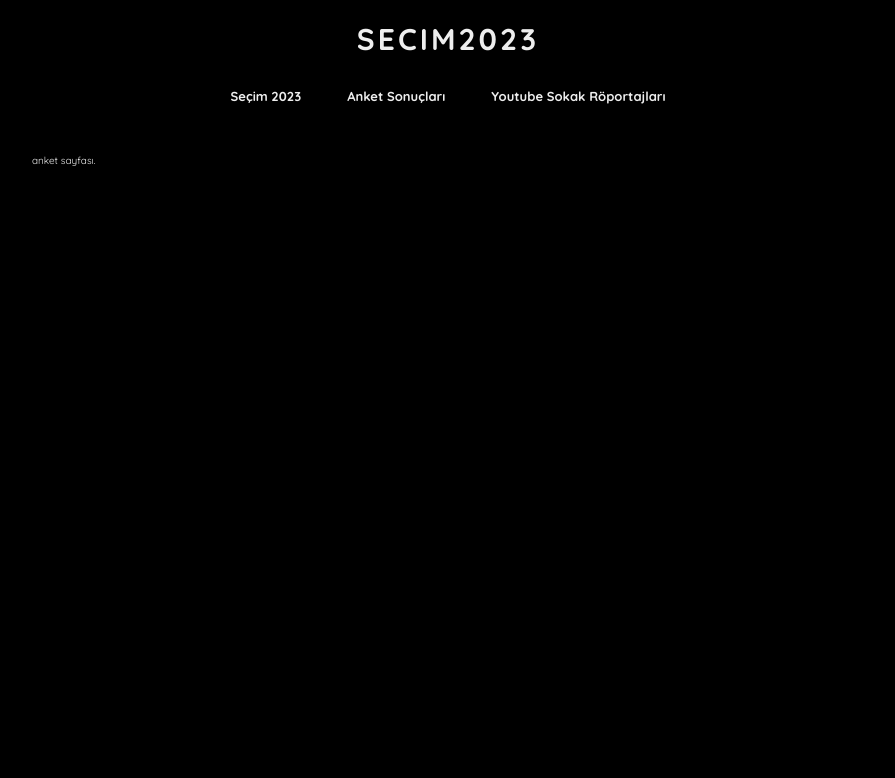
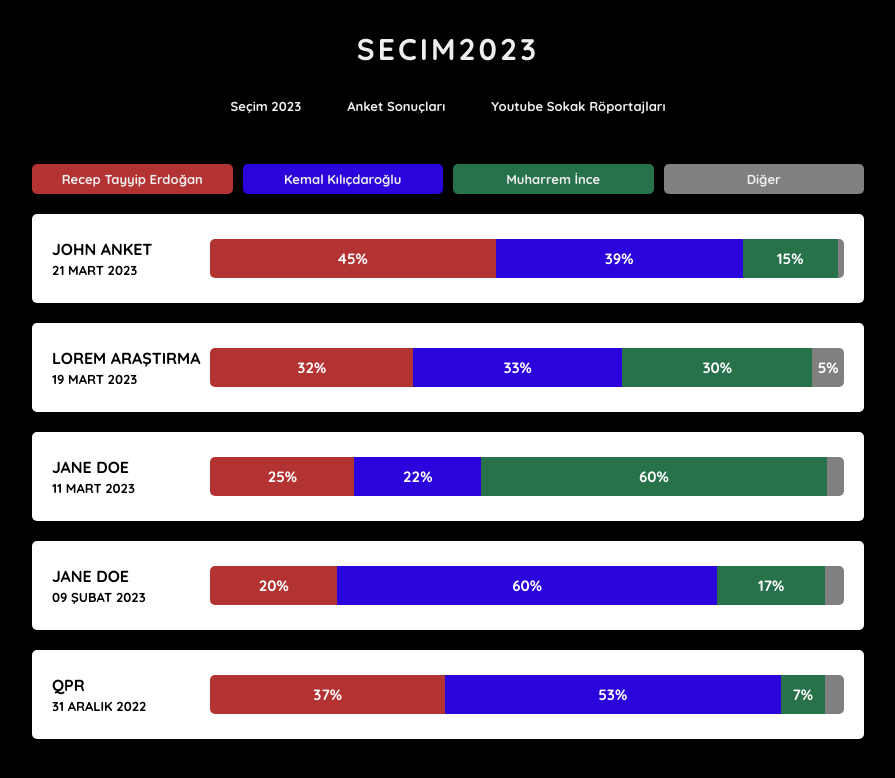
Before and after one commit to enesyukselx/2023secim, a Next.js app: page /anket in a window 1280 px wide. Shown: the top 778 px of the page, without its empty margins (192-1087 px from the left). Built offline with nearby package versions, Linux system fonts and the light colour scheme.

Commit message:
finish anket page

```diff
--- a/src/app/anket/page.js
+++ b/src/app/anket/page.js
@@ -1,5 +1,117 @@
+"use client";
+
+import { useState, useEffect } from "react";
+import styles from "./page.module.scss";
+
 const Page = () => {
-    return "anket sayfası.";
+    const [data, setData] = useState([]);
+    const [startIndex, setStartIndex] = useState(10);
+
+    const fetchData = async () => {
+        const res = await fetch("http://localhost:3000/api/anket");
+        const data = await res.json();
+        setData(data);
+    };
+
+    data.sort((a, b) => {
+        return new Date(b.date) - new Date(a.date);
+    });
+
+    const loadHandle = () => {
+        if (startIndex < data.length) {
+            setStartIndex(startIndex + 10);
+        }
+    };
+
+    const writeDate = (date) => {
+        const dateArr = date.split("-");
+        const day = dateArr[2];
+        const month = dateArr[1];
+        const year = dateArr[0];
+
+        const months = {
+            "01": "Ocak",
+            "02": "Şubat",
+            "03": "Mart",
+            "04": "Nisan",
+            "05": "Mayıs",
+            "06": "Haziran",
+            "07": "Temmuz",
+            "08": "Ağustos",
+            "09": "Eylül",
+            10: "Ekim",
+            11: "Kasım",
+            12: "Aralık",
+        };
+
+        return `${day} ${months[month]} ${year}`;
+    };
+
+    window.addEventListener("scroll", () => {
+        if (
+            window.innerHeight + window.scrollY >=
+            document.body.offsetHeight - 100
+        ) {
+            loadHandle();
+        }
+    });
+
+    useEffect(() => {
+        fetchData();
+    }, []);
+
+    return (
+        <div className={styles.main}>
+            <div className={styles.inform}>
+                <div className={styles.erdogan}>Recep Tayyip Erdoğan</div>
+                <div className={styles.kk}>Kemal Kılıçdaroğlu</div>
+                <div className={styles.ince}>Muharrem İnce</div>
+                <div className={styles.other}>Diğer</div>
+            </div>
+
+            {data.slice(0, startIndex).map((item) => (
+                <div className={styles.anket} key={item.id}>
+                    <div className={styles.company}>
+                        <div className={styles.name}>{item.company}</div>
+                        <div className={styles.date}>
+                            {writeDate(item.date)}
+                        </div>
+                    </div>
+                    <div className={styles.result}>
+                        <div
+                            className={styles.erdogan}
+                            style={{ width: `${item.result.erdogan}%` }}
+                        >
+                            {item.result.erdogan}%
+                        </div>
+
+                        <div
+                            className={styles.kk}
+                            style={{ width: `${item.result.kk}%` }}
+                        >
+                            {item.result.kk}%
+                        </div>
+                        <div
+                            className={styles.ince}
+                            style={{ width: `${item.result.ince}%` }}
+                        >
+                            {item.result.ince >= 5
+                                ? `${item.result.ince}%`
+                                : ""}
+                        </div>
+                        <div
+                            className={styles.other}
+                            style={{ width: `${item.result.other}%` }}
+                        >
+                            {item.result.other >= 5
+                                ? `${item.result.other}%`
+                                : ""}
+                        </div>
+                    </div>
+                </div>
+            ))}
+        </div>
+    );
 };
 
 export default Page;
--- /dev/null
+++ b/src/app/anket/page.module.scss
@@ -0,0 +1,86 @@
+.anket {
+    background-color: #fff;
+    color: #000;
+    padding: 2.5rem 2rem;
+    margin-bottom: 2rem;
+    display: flex;
+    align-items: center;
+    border-radius: 5px;
+    .company {
+        font-size: 1.6rem;
+        font-weight: bold;
+        text-transform: uppercase;
+        width: 20%;
+
+        .date {
+            font-size: 1.3rem;
+            margin-top: 0.3rem;
+            font-weight: bolder;
+        }
+    }
+}
+
+.result {
+    display: flex;
+    width: 80%;
+
+    div {
+        font-size: 1.5rem;
+        font-weight: bold;
+        color: #fff;
+        padding: 1rem 0;
+        text-align: center;
+        transition: 0.1s all;
+    }
+}
+
+.erdogan {
+    background-color: rgb(179, 50, 50);
+    border-radius: 5px 0 0 5px;
+
+    &:hover {
+        background-color: rgb(159, 10, 30);
+    }
+}
+
+.kk {
+    background-color: rgb(43, 4, 221);
+
+    &:hover {
+        background-color: rgb(23, 4, 191);
+    }
+}
+
+.ince {
+    background-color: rgb(39, 114, 74);
+
+    &:hover {
+        background-color: rgb(0, 127, 69);
+    }
+}
+.other {
+    background-color: gray;
+    border-radius: 0 5px 5px 0;
+
+    &:hover {
+        background-color: rgb(100, 100, 100);
+    }
+}
+
+.inform {
+    display: flex;
+    gap: 1rem;
+    margin-bottom: 2rem;
+    text-align: center;
+
+    div {
+        font-size: 1.3rem;
+        padding: 0.7rem;
+        font-weight: bolder;
+        width: 25%;
+        border-radius: 5px;
+        display: flex;
+        justify-content: center;
+        align-items: center;
+    }
+}
--- /dev/null
+++ b/src/app/api/anket/route.js
@@ -0,0 +1,61 @@
+const data = [
+    {
+        id: Math.random(),
+        date: "2023-03-19",
+        company: "Lorem Araştırma",
+        result: { erdogan: 32, kk: 33, ince: 30, other: 5 },
+    },
+    {
+        id: Math.random(),
+        company: "John Anket",
+        date: "2023-03-21",
+        result: {
+            erdogan: 45,
+            kk: 39,
+            ince: 15,
+            other: 1,
+        },
+    },
+    {
+        id: Math.random(),
+        company: "Jane Doe",
+        date: "2023-03-11",
+        result: {
+            erdogan: 25,
+            kk: 22,
+            ince: 60,
+            other: 3,
+        },
+    },
+    {
+        id: Math.random(),
+        company: "Jane Doe",
+        date: "2023-02-09",
+
+        result: {
+            erdogan: 20,
+            kk: 60,
+            ince: 17,
+            other: 3,
+        },
+    },
+    {
+        id: Math.random(),
+        company: "QPR",
+        date: "2022-12-31",
+        result: {
+            erdogan: 37,
+            kk: 53,
+            ince: 7,
+            other: 3,
+        },
+    },
+];
+
+export async function GET(request) {
+    return new Response(JSON.stringify(data), {
+        headers: {
+            "Content-Type": "application/json",
+        },
+    });
+}
--- a/src/app/layout.module.scss
+++ b/src/app/layout.module.scss
@@ -1,6 +1,6 @@
 .logo {
     text-align: center;
-    padding-top: 2rem;
+    padding-top: 3rem;
 
     h1 {
         font-size: 3rem;
--- a/src/app/youtube/videos.js
+++ b/src/app/youtube/videos.js
@@ -25,7 +25,6 @@ const Videos = () => {
         fetchData();
     }, []);
 
-    //data order by date
     data.sort((a, b) => {
         return new Date(b.date) - new Date(a.date);
     });
```
